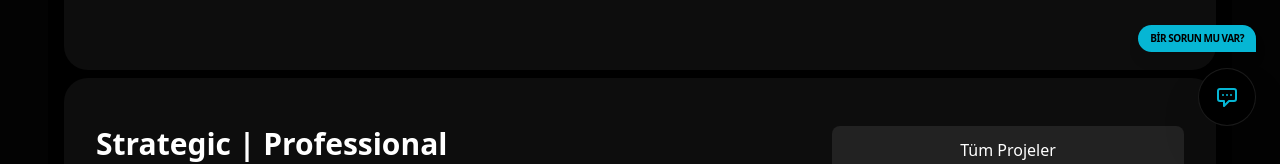
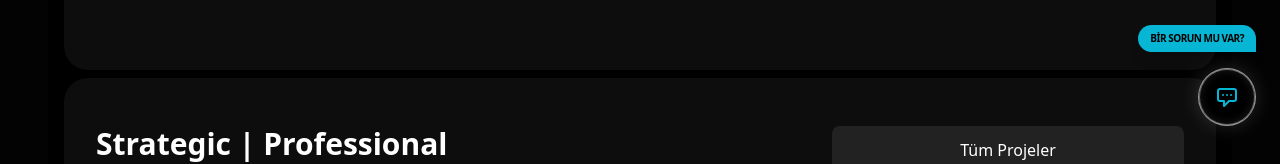
Before and after one commit to Mertgencc/mertgencportfolio, a Next.js app: page / in a window 1280 px wide. Shown: the part 650-814 px from the top of the page. Built offline with nearby package versions, Linux system fonts and the light colour scheme.

Commit message:
Arama butonu özellikleri yenilendi

```diff
--- a/components/Layout.tsx
+++ b/components/Layout.tsx
@@ -157,7 +157,6 @@ export default function Layout({ children }: { children: React.ReactNode }) {
                   </div>
                 ))}
 
-                {/* Hızlı Butonlar - Herkese hitap eden kısım */}
                 <div className="flex flex-wrap gap-2 pt-2">
                   {["Mert Kim?", "Projeler", "İletişim"].map((btn) => (
                     <button
@@ -188,11 +187,16 @@ export default function Layout({ children }: { children: React.ReactNode }) {
 
         <button
           onClick={() => setIsTerminalOpen(!isTerminalOpen)}
-          className={`p-4 rounded-full border transition-all duration-500 shadow-2xl ${
-            isTerminalOpen ? "bg-cyan-500 border-cyan-400 rotate-90" : "bg-black border-white/10 hover:border-cyan-500"
+          className={`p-4 rounded-full border transition-all duration-500 relative ${
+            isTerminalOpen
+              ? "bg-cyan-500 border-white shadow-[0_0_25px_rgba(6,182,212,0.6)] rotate-90"
+              : "bg-black border-white/60 shadow-[0_0_20px_rgba(255,255,255,0.15)]"
           }`}
         >
-          <svg className={`w-6 h-6 ${isTerminalOpen ? "text-black" : "text-cyan-500"}`} fill="none" stroke="currentColor" viewBox="0 0 24 24">
+          {/* Sabit Parlak Hat Efekti (Mobilde de görünmesi için hover'dan çıkardım) */}
+          <div className={`absolute inset-0 rounded-full border ${isTerminalOpen ? "border-white/20" : "border-white/40 shadow-[inset_0_0_10px_rgba(255,255,255,0.1)]"}`} />
+
+          <svg className={`w-6 h-6 relative z-10 ${isTerminalOpen ? "text-black" : "text-cyan-500"}`} fill="none" stroke="currentColor" viewBox="0 0 24 24">
             {isTerminalOpen ? (
                <path strokeLinecap="round" strokeLinejoin="round" strokeWidth="2" d="M6 18L18 6M6 6l12 12" />
             ) : (
```
Also changed, not shown: app/opengraph-image.jpg (renamed from app/opengraph-image.png.jpg).
